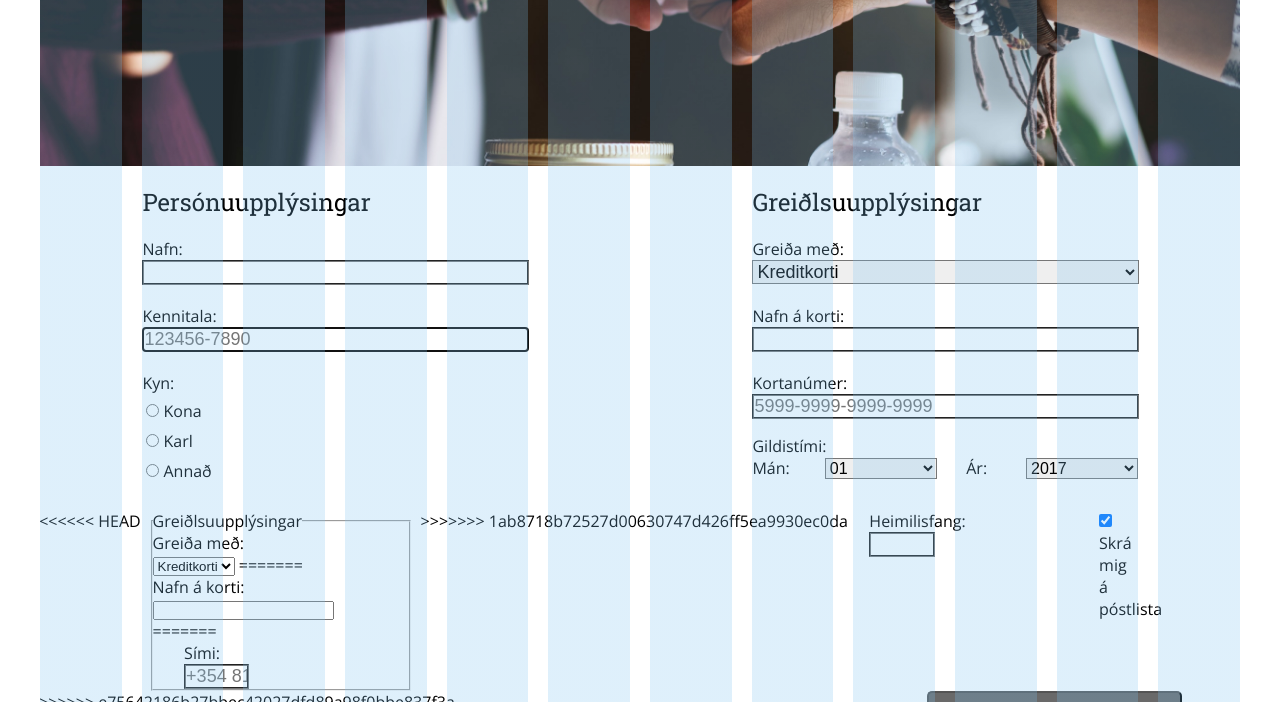
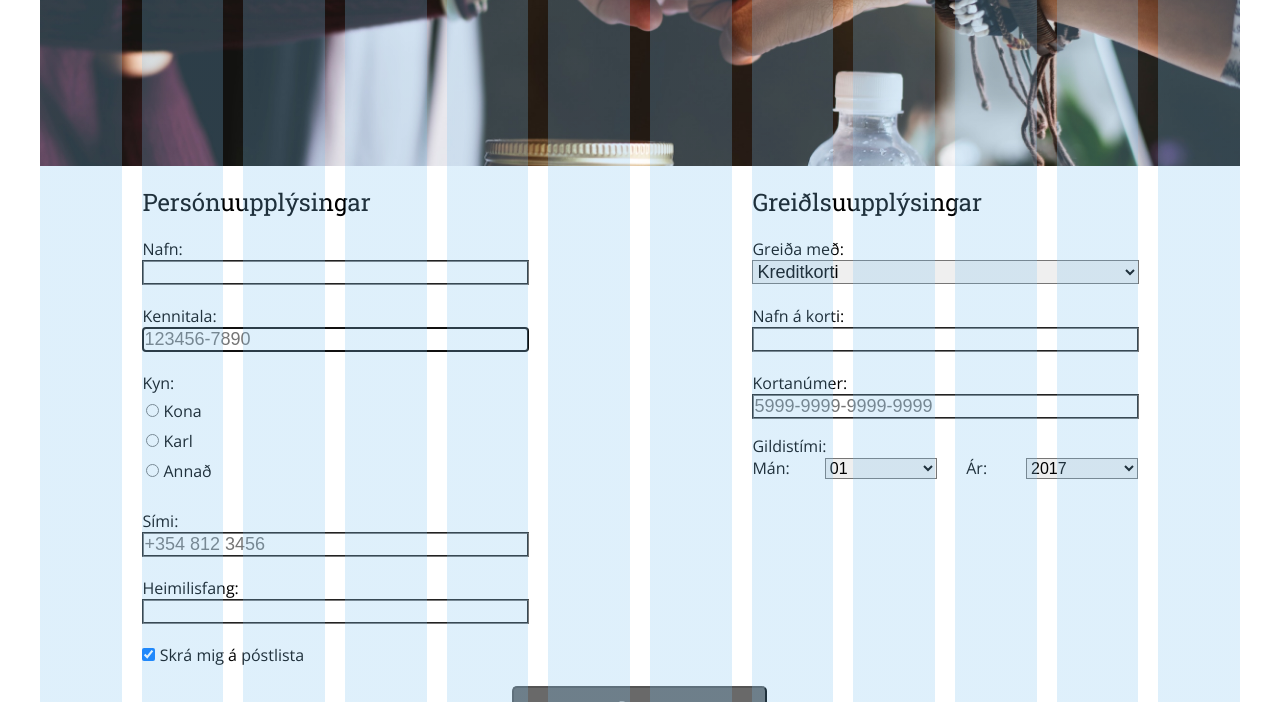
Before and after one commit to Waiting4Tea/stor_Verkefni_1, a plain HTML site: page kaupa.html in a window 1280 px wide. Shown: the part 250-952 px from the top of the page. Drawn offline with nearby package versions, Linux system fonts and the light colour scheme.

Commit message:
Update kaupa.html

```diff
--- a/kaupa.html
+++ b/kaupa.html
@@ -129,37 +129,11 @@
       </div>
 
       <div class="row">
-<<<<<<< HEAD
-        <div class="col col-4">
-
-          <form class="form-horizontal span6">
-            <fieldset>
-              <legend>Greiðlsuupplýsingar</legend>
-
-              <label class="col-sm-3 control-label" for="expiry-month">Greiða með:</label><br>
-                <select class="form-control col-sm-2">
-                        <option value="01">Kreditkorti</option>
-                        <option value="02">Millifærslu</option>
-                        <option value="03">Reiðufé</option>
-<<<<<<< HEAD
-              </select>
-
-=======
-                </select>
-
-                <div class="form-group">
-                  <label class="control-label">Nafn á korti:</label>
-                  <div class="controls">
-                    <input type="text">
-                  </div>
-                </div>
-=======
         <div class="offset-1 col col-1">
           <label class="control-label">Sími:</label><br>
           <input class="steini" type="text" required autofocus placeholder="+354 812 3456">
         </div>
       </div>
->>>>>>> 1ab8718b72527d00630747d426ff5ea9930ec0da
 
       <div class="row">
         <div class="offset-1 col col-1">
@@ -174,7 +148,6 @@
         </div>
       </div>
 
->>>>>>> e75642186b27bbec42027dfd89a98f0bbe837f3a
 
 
 
```
